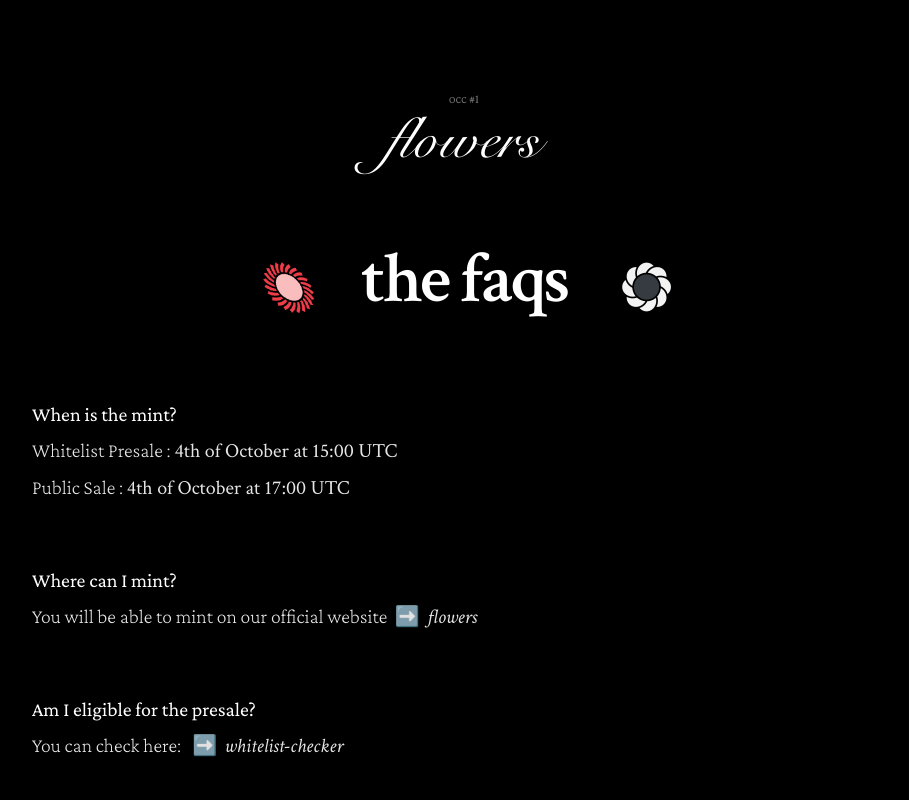
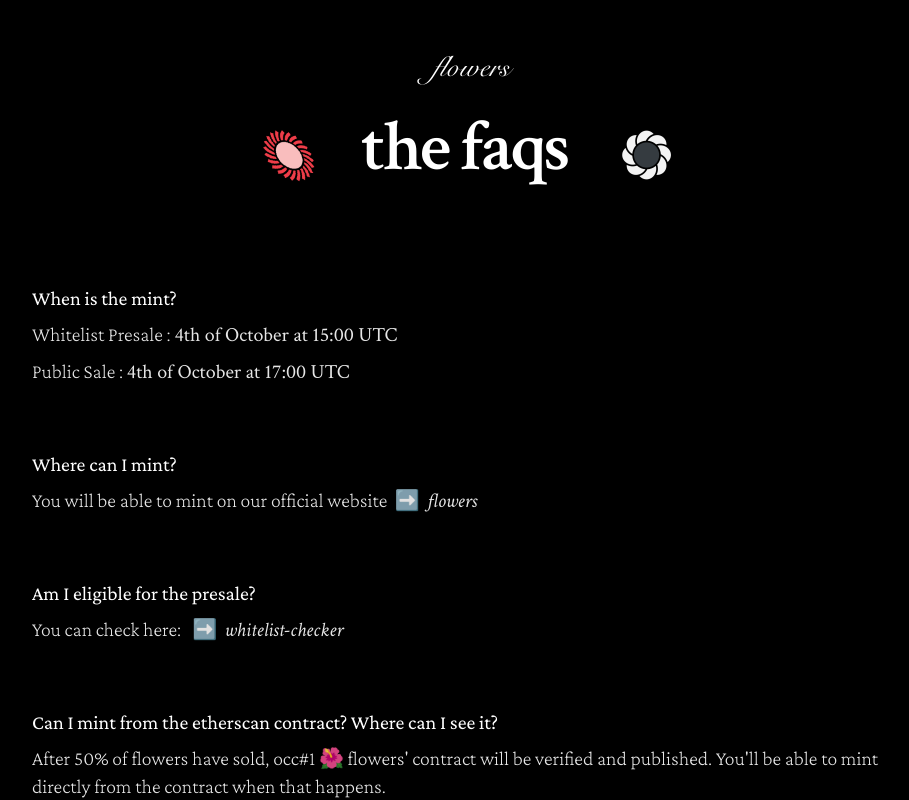
Before and after one commit to onchaincollective/website, a Next.js app: page /faqs in a window 1280 px wide. Shown: the top 800 px of the page, without its empty margins (176-1085 px from the left). Built offline with nearby package versions, Linux system fonts and the light colour scheme.

Commit message:
updated faqs

```diff
--- a/pages/faqs.js
+++ b/pages/faqs.js
@@ -48,7 +48,20 @@ export default function Home() {
             />
         </Head>
 
-        <div className="flex align-center flex-col max-w-2xl mx-auto text-center p-4">
+        <div className="flex items-center flex-col max-w-2xl mx-auto text-center p-4 mt-8">
+            <Link href="/flowers">
+                <header className="text-3xl font-snell ml-8 cursor-pointer">
+                    flowers
+                </header>
+            </Link>
+            <div className="flex items-center flex-row justify-center max-w-4xl mx-auto text-xl text-left md:p-4 p-6">
+                <img src="/flowers/faq2.png" className="w-20 mt-4 mr-8 hidden md:inline-flex" />
+                <h3 className="text-7xl whitelist-logo">the faqs &nbsp;</h3>
+                <img src="/flowers/faq1.png" className="w-16 mt-4 ml-6 hidden md:inline-flex" />
+            </div>
+        </div>
+
+        {/* <div className="flex align-center flex-col max-w-2xl mx-auto text-center p-4">
             <div className="mt-10">
                 <Link href="/">
                     <p className="text-sm mt-8 opacity-50 cursor-pointer">occ <span className="text-xs">#1</span></p>
@@ -57,12 +70,7 @@ export default function Home() {
                     flowers
                 </header>
             </div>
-        </div>
-        <div className="flex items-center flex-row justify-center max-w-4xl mx-auto text-xl text-left mt-8 md:p-4 p-6">
-            <img src="/flowers/faq2.png" className="w-20 mt-4 mr-8 hidden md:inline-flex" />
-            <h3 className="text-7xl whitelist-logo">the faqs &nbsp;</h3>
-            <img src="/flowers/faq1.png" className="w-16 mt-4 ml-6 hidden md:inline-flex" />
-        </div>
+        </div> */}
         <div className="flex flex-col max-w-4xl mx-auto text-xl text-left mt-10 md:p-4 p-6">
             <h1 className="text-xl items-left crimson-pro">When is the mint?</h1>
             <p className="mt-2 opacity-90">
--- a/pages/flowers.js
+++ b/pages/flowers.js
@@ -58,9 +58,9 @@ export default function Home() {
                 </header>
                 <h3 className="mt-8 text-xl">4096 fully on-chain generated NFTs for you to own, or to share</h3>
                 <p className="mt-2 text-xl">Minting starts from 4th Oct 15:00 UTC ⬩ 0.025 eth</p>
-                <p className="mt-2 text-xl">Pre-sales 2hrs before the public launch</p>
+                <p className="mt-2 text-xl">Pre-sales 2hrs before the public launch. Checkout <Link href="/faqs"><span className="hover:cursor-pointer hover:underline">the faqs</span></Link> </p>
                 <p className="mt-2 text-lg mt-12">✨ Pre-sale whitelisting has ended. Click&nbsp;
-                <span className="hover:underline"><Link href="/whitelist-checker">here</Link></span>&nbsp;to see if you've made it ✨</p>
+                <span className="hover:underline"><Link href="/whitelist-checker"><span className="underline hover:cursor-pointer">here</span></Link></span>&nbsp;to see if you've made it ✨</p>
             </div>
         </div>
         <div className="mt-10 max-w-6xl mx-auto text-center flex flex-col md:flex-row justify-center items-center flower-tease px-4">
```
Also changed, not shown: 1 other file (tests, documents, lock files or other folders).
